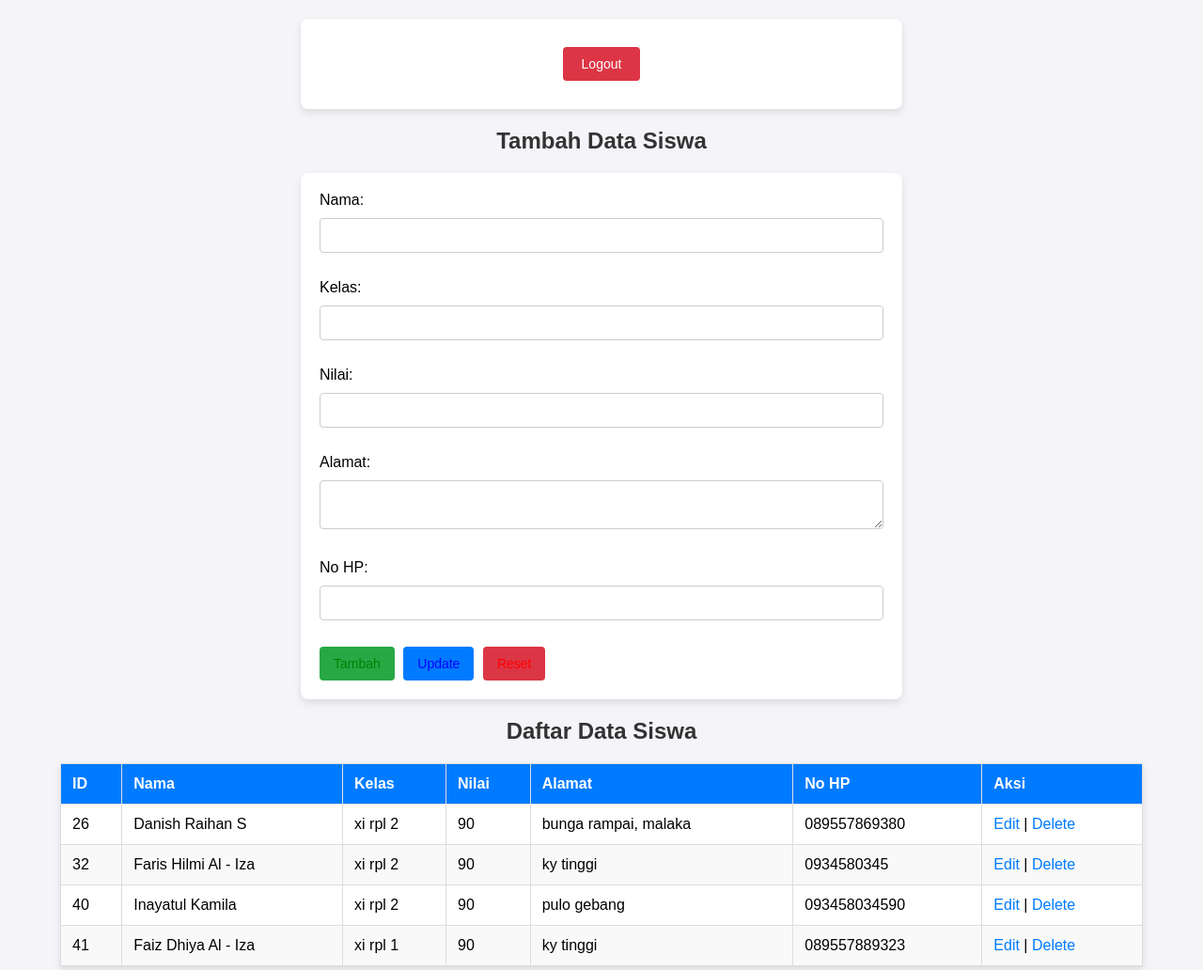
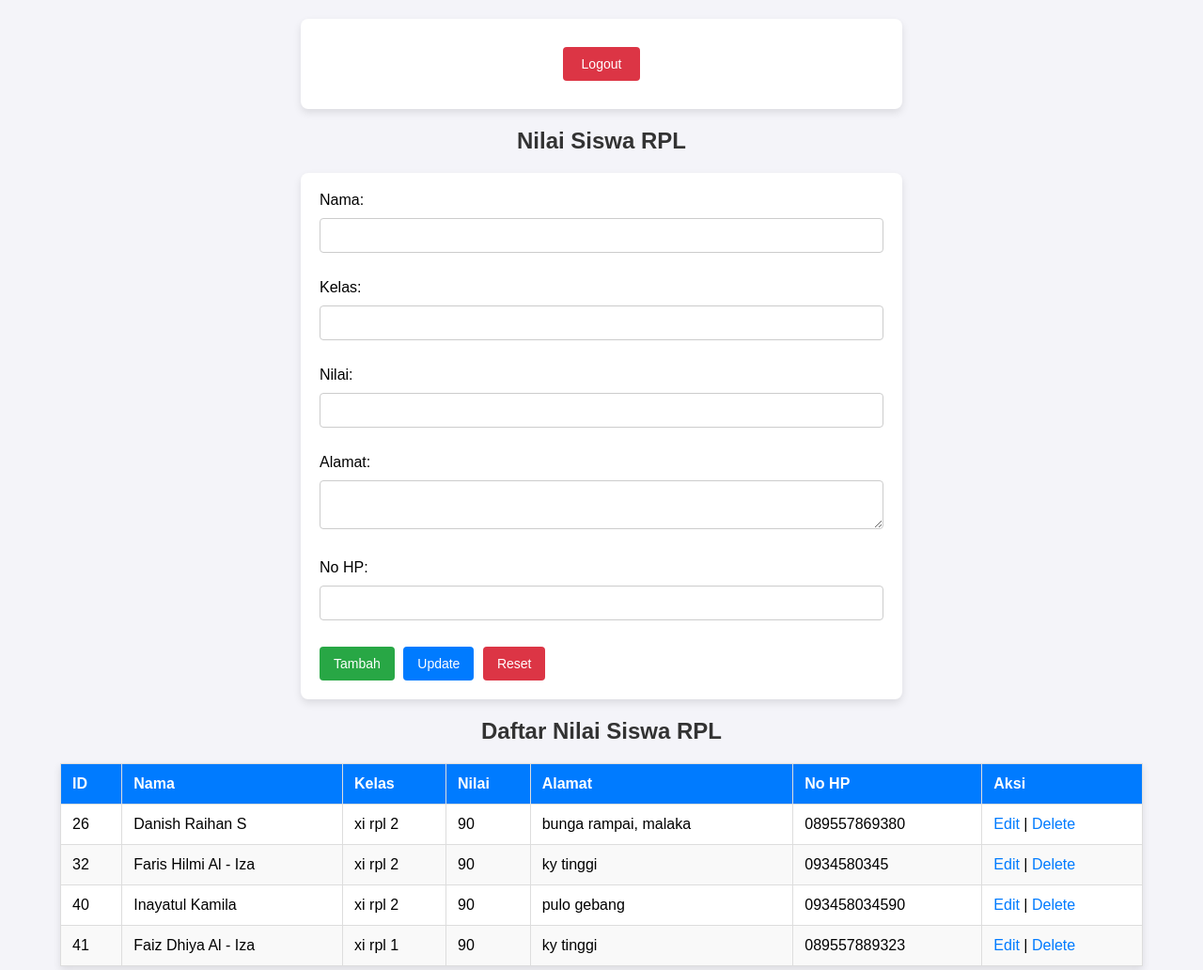
Before and after one commit to sayurtempee/coba_php, a PHP site: page /crud/crud.php in a window 1280 px wide. Shown: the top 1032 px of the page at 94% size. Run offline with PHP 8.4, Linux system fonts and the light colour scheme; data comes from the database, SQL or seed files in the repository.

Commit message:
update crud.php

```diff
--- a/crud/crud.php
+++ b/crud/crud.php
@@ -95,7 +95,7 @@ $result = $conn->query($sql_get);
 <head>
    <link rel="stylesheet" href="../asset/crud-style.css">
    <link rel="icon" type="image/svg+xml" href="../img/akatsuki.png">
-   <title>Tambah, Edit, Hapus Data Siswa</title>
+   <title>Data Nilai Siswa RPL</title>
    <script>
       function resetForm() {
          // Kosongkan semua input form
@@ -114,7 +114,7 @@ $result = $conn->query($sql_get);
       <input type="submit" name="logout" value="Logout">
    </form>
 
-   <h2>Tambah Data Siswa</h2>
+   <h2>Nilai Siswa RPL</h2>
    <form method="POST" action="crud.php">
       <input type="hidden" name="id" id="id">
       <label for="nama">Nama:</label><br>
@@ -132,12 +132,12 @@ $result = $conn->query($sql_get);
       <label for="no_hp">No HP:</label><br>
       <input type="text" id="no_hp" name="no_hp" required><br><br>
 
-      <input type="submit" name="tambah" value="Tambah" style="color: green;">
-      <input type="submit" name="update" value="Update" style="color: blue;">
-      <input type="button" value="Reset" onclick="resetForm()" style="color: red;">
+      <input type="submit" name="tambah" value="Tambah" style="color: white;">
+      <input type="submit" name="update" value="Update" style="color: white;">
+      <input type="button" value="Reset" onclick="resetForm()" style="color: white;">
    </form>
 
-   <h2>Daftar Data Siswa</h2>
+   <h2>Daftar Nilai Siswa RPL</h2>
    <table border="1" cellpadding="10" cellspacing="0">
       <thead>
          <tr>
```
